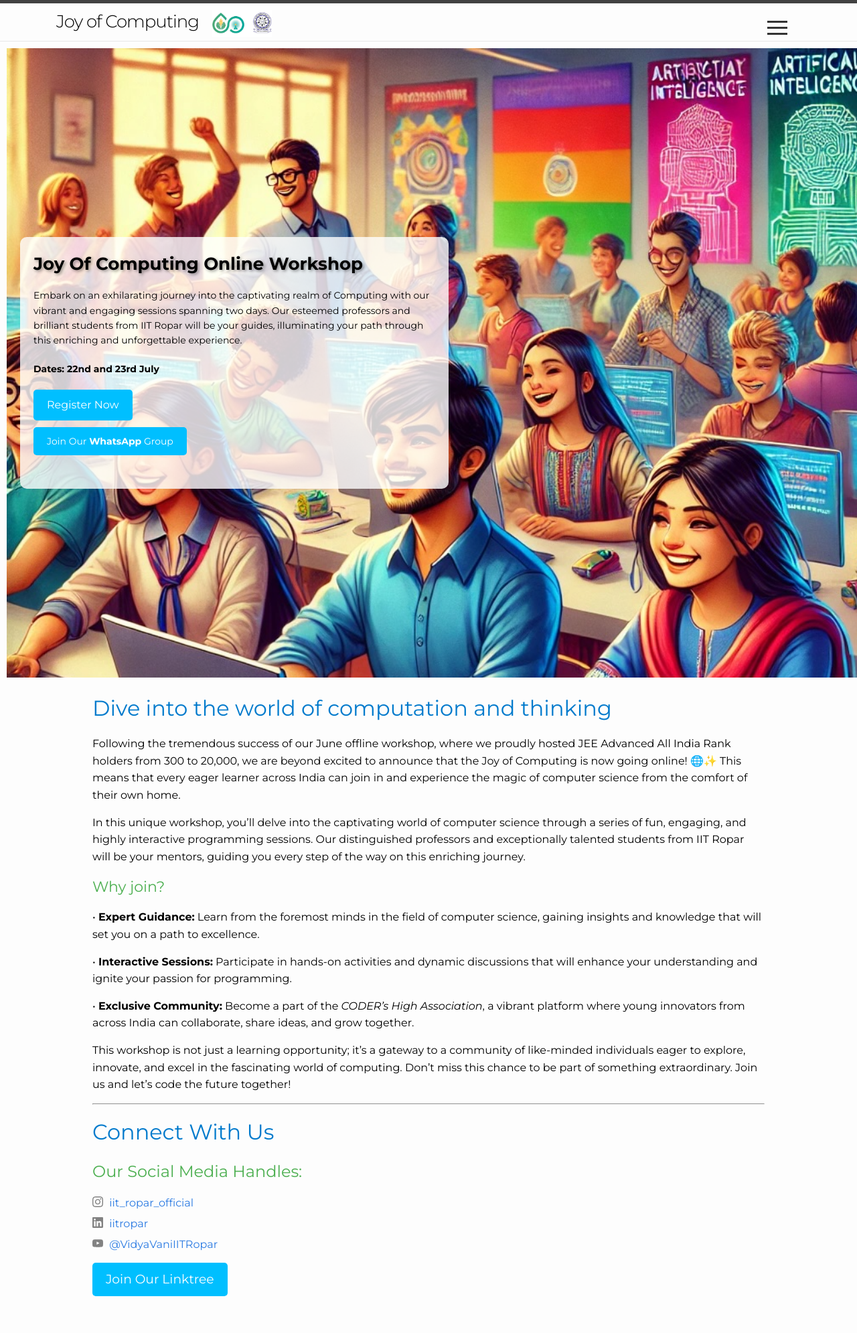
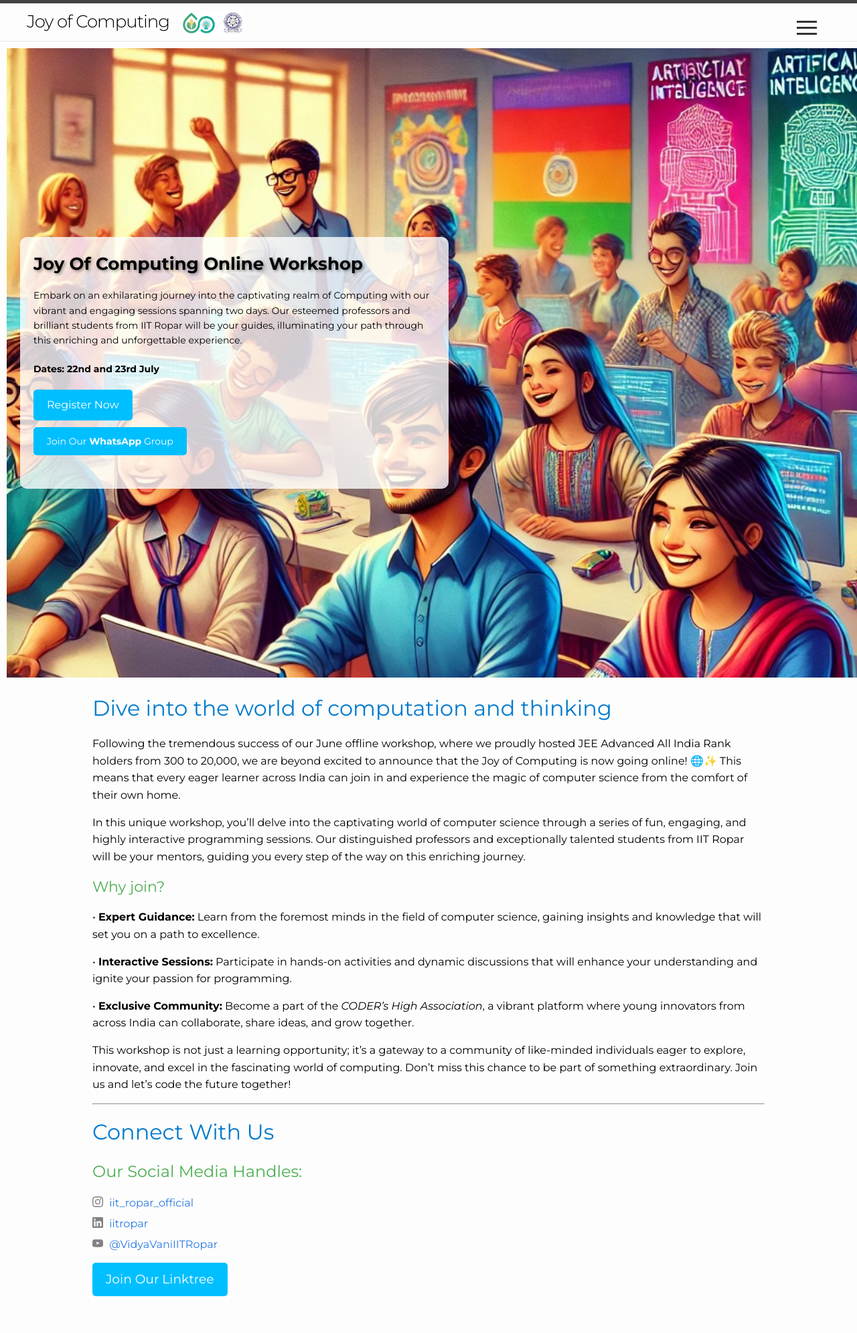
Before and after one commit to sudarshansudarshan/joc, a Jekyll site: the page built from index.markdown, in a window 1280 px wide. Shown: the whole page at 67% size. Built offline with Jekyll 4.4.1, drawn with Linux system fonts in a browser that asks for light colours.

Commit message:
Update header.html

```diff
--- a/_includes/header.html
+++ b/_includes/header.html
@@ -1,4 +1,4 @@
-<header class="site-header" role="banner" style="padding: 0 5vw;">
+<header class="site-header" role="banner" style="padding: 0 20px;">
   <div class="wrapper" style="position: relative;">
     {%- assign default_paths = site.pages | map: "path" -%}
     {%- assign page_paths = site.header_pages | default: default_paths -%}
```
